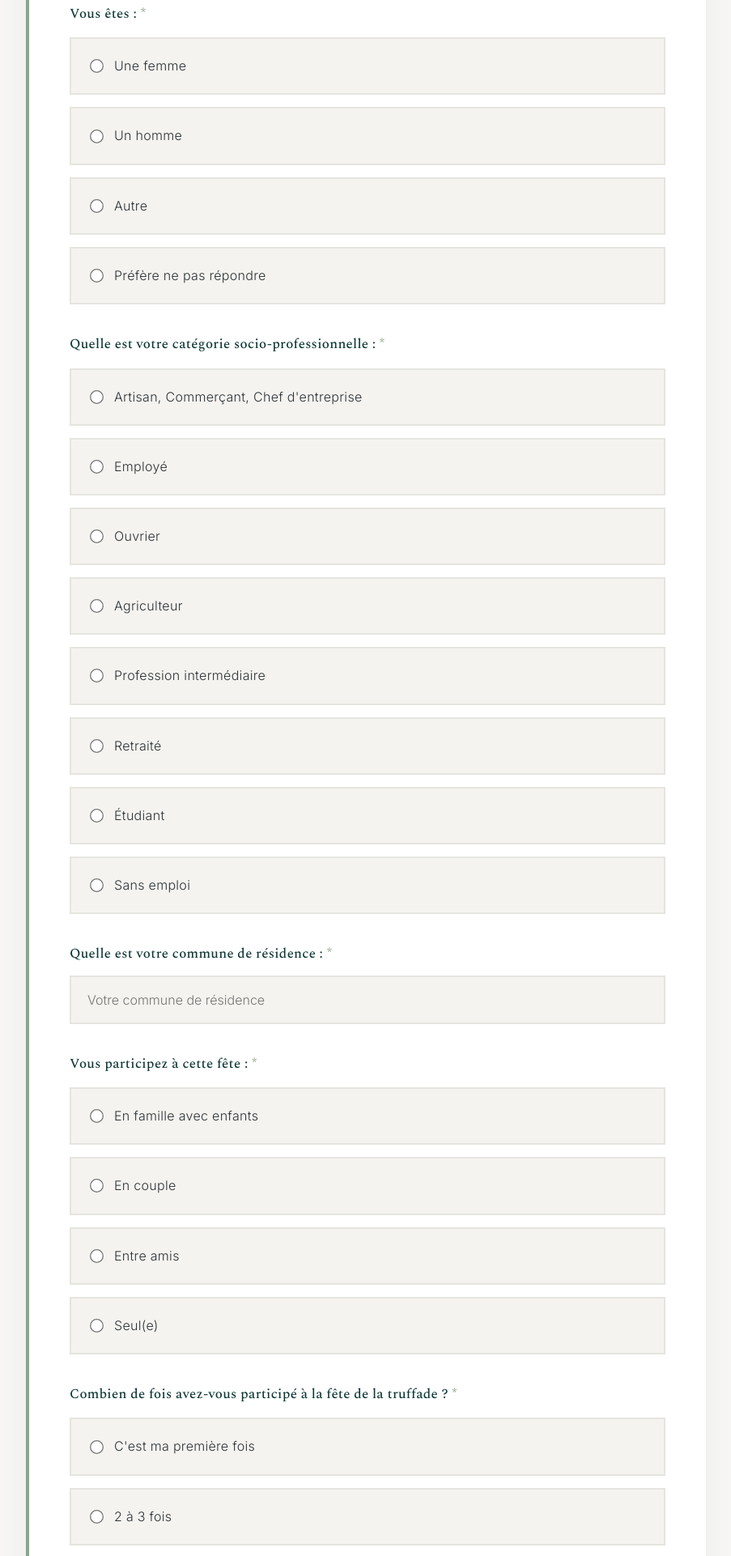
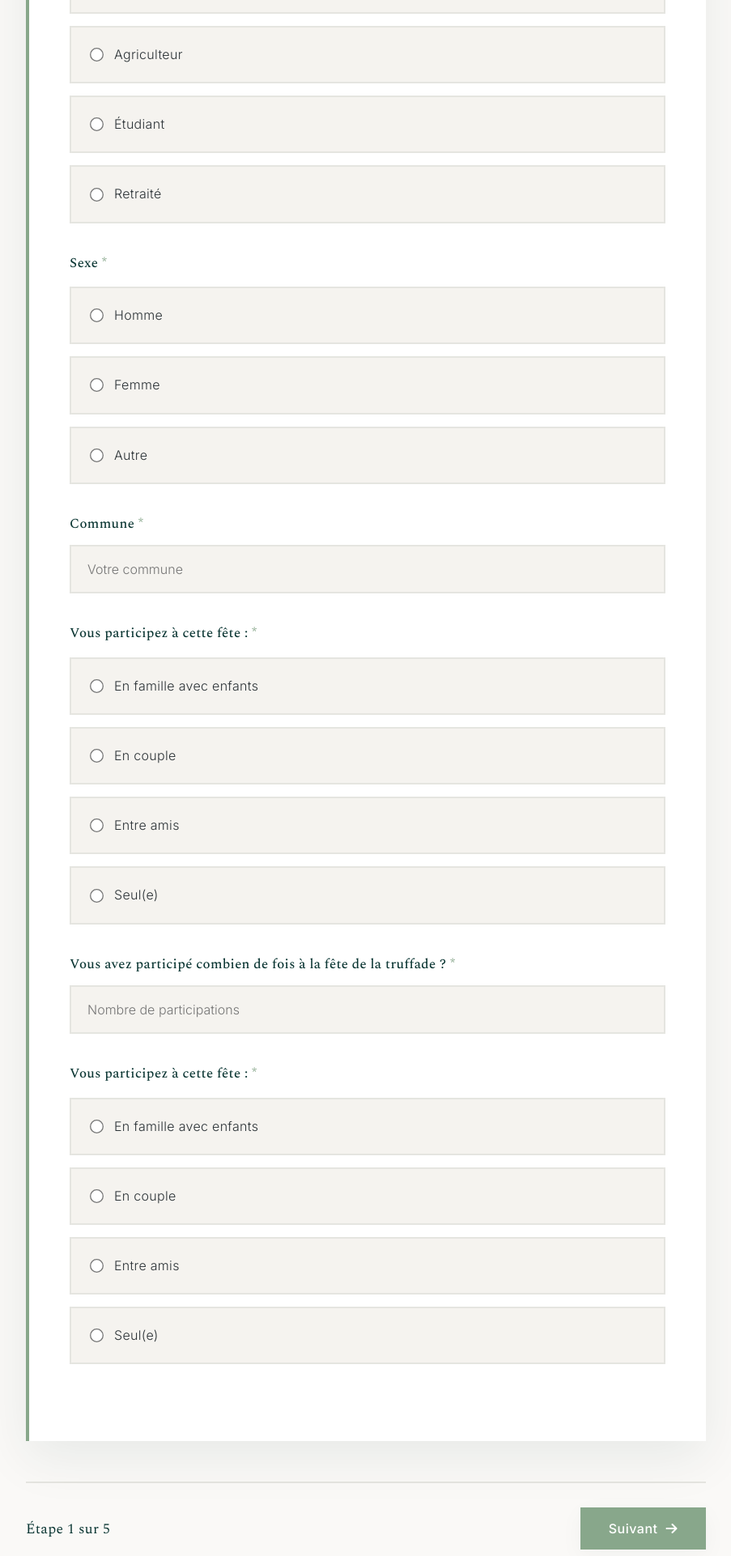
Before and after one commit to MCS-artisanat/enqu-te-quantitative, a plain HTML site: page index.html in a window 1280 px wide. Shown: the part 1769-3691 px from the top of the page at 81% size, without its empty margins (188-1091 px from the left). Drawn offline with nearby package versions, Linux system fonts and the light colour scheme.

Commit message:
index.html

```diff
--- a/index.html
+++ b/index.html
@@ -12,8 +12,8 @@
     <link href="https://cdnjs.cloudflare.com/ajax/libs/font-awesome/6.0.0/css/all.min.css" rel="stylesheet">
 
     <!-- Firebase -->
-    <script src="https://www.gstatic.com/firebasejs/8.10.1/firebase-app.js"></script>
-    <script src="https://www.gstatic.com/firebasejs/8.10.1/firebase-firestore.js"></script>
+    <script src="https://www.gstatic.com/firebasejs/9.22.0/firebase-app-compat.js"></script>
+    <script src="https://www.gstatic.com/firebasejs/9.22.0/firebase-firestore-compat.js"></script>
 
     <style>
         :root {
@@ -594,101 +594,72 @@
                 </div>
 
                 <div class="form-group">
-                    <label class="form-label">Quelle est votre tranche d'âge ? <span class="required">*</span></label>
+                    <label class="form-label">Âge <span class="required">*</span></label>
+                    <input type="number" name="age" class="form-input" placeholder="Votre âge" required min="16" max="120">
+                    <div class="error">Veuillez indiquer votre âge</div>
+                </div>
+
+                <div class="form-group">
+                    <label class="form-label">Statut professionnel <span class="required">*</span></label>
                     <div class="radio-group">
                         <div class="radio-item">
-                            <input type="radio" name="age" value="moins_18" id="moins_18" required>
-                            <label for="moins_18">Moins de 18 ans</label>
-                        </div>
-                        <div class="radio-item">
-                            <input type="radio" name="age" value="18_25" id="18_25" required>
-                            <label for="18_25">18-25 ans</label>
-                        </div>
-                        <div class="radio-item">
-                            <input type="radio" name="age" value="26_35" id="26_35" required>
-                            <label for="26_35">26-35 ans</label>
-                        </div>
-                        <div class="radio-item">
-                            <input type="radio" name="age" value="36_50" id="36_50" required>
-                            <label for="36_50">36-50 ans</label>
-                        </div>
-                        <div class="radio-item">
-                            <input type="radio" name="age" value="51_65" id="51_65" required>
-                            <label for="51_65">51-65 ans</label>
-                        </div>
-                        <div class="radio-item">
-                            <input type="radio" name="age" value="plus_65" id="plus_65" required>
-                            <label for="plus_65">Plus de 65 ans</label>
-                        </div>
-                    </div>
-                    <div class="error">Veuillez sélectionner votre tranche d'âge</div>
+                            <input type="radio" name="statut" value="cadre_pis" id="cadre_pis" required>
+                            <label for="cadre_pis">Cadre et Profession Intellectuelle Supérieure</label>
+                        </div>
+                        <div class="radio-item">
+                            <input type="radio" name="statut" value="profession_intermediaire" id="profession_intermediaire" required>
+                            <label for="profession_intermediaire">Profession intermédiaire</label>
+                        </div>
+                        <div class="radio-item">
+                            <input type="radio" name="statut" value="employe" id="employe" required>
+                            <label for="employe">Employé</label>
+                        </div>
+                        <div class="radio-item">
+                            <input type="radio" name="statut" value="ouvrier" id="ouvrier" required>
+                            <label for="ouvrier">Ouvrier</label>
+                        </div>
+                        <div class="radio-item">
+                            <input type="radio" name="statut" value="artisan_commercant" id="artisan_commercant" required>
+                            <label for="artisan_commercant">Artisan, Commerçant et Chef d'entreprise</label>
+                        </div>
+                        <div class="radio-item">
+                            <input type="radio" name="statut" value="agriculteur" id="agriculteur" required>
+                            <label for="agriculteur">Agriculteur</label>
+                        </div>
+                        <div class="radio-item">
+                            <input type="radio" name="statut" value="etudiant" id="etudiant" required>
+                            <label for="etudiant">Étudiant</label>
+                        </div>
+                        <div class="radio-item">
+                            <input type="radio" name="statut" value="retraite" id="retraite" required>
+                            <label for="retraite">Retraité</label>
+                        </div>
+                    </div>
+                    <div class="error">Veuillez sélectionner votre statut professionnel</div>
                 </div>
 
                 <div class="form-group">
-                    <label class="form-label">Vous êtes : <span class="required">*</span></label>
+                    <label class="form-label">Sexe <span class="required">*</span></label>
                     <div class="radio-group">
                         <div class="radio-item">
+                            <input type="radio" name="sexe" value="homme" id="homme" required>
+                            <label for="homme">Homme</label>
+                        </div>
+                        <div class="radio-item">
                             <input type="radio" name="sexe" value="femme" id="femme" required>
-                            <label for="femme">Une femme</label>
-                        </div>
-                        <div class="radio-item">
-                            <input type="radio" name="sexe" value="homme" id="homme" required>
-                            <label for="homme">Un homme</label>
-                        </div>
-                        <div class="radio-item">
-                            <input type="radio" name="sexe" value="autre" id="autre" required>
-                            <label for="autre">Autre</label>
-                        </div>
-                        <div class="radio-item">
-                            <input type="radio" name="sexe" value="pas_repondre" id="pas_repondre" required>
-                            <label for="pas_repondre">Préfère ne pas répondre</label>
+                            <label for="femme">Femme</label>
+                        </div>
+                        <div class="radio-item">
+                            <input type="radio" name="sexe" value="autre" id="autre_sexe" required>
+                            <label for="autre_sexe">Autre</label>
                         </div>
                     </div>
                     <div class="error">Veuillez sélectionner votre sexe</div>
                 </div>
 
                 <div class="form-group">
-                    <label class="form-label">Quelle est votre catégorie socio-professionnelle : <span class="required">*</span></label>
-                    <div class="radio-group">
-                        <div class="radio-item">
-                            <input type="radio" name="csp" value="artisan_commercant" id="artisan_commercant" required>
-                            <label for="artisan_commercant">Artisan, Commerçant, Chef d'entreprise</label>
-                        </div>
-                        <div class="radio-item">
-                            <input type="radio" name="csp" value="employe" id="employe" required>
-                            <label for="employe">Employé</label>
-                        </div>
-                        <div class="radio-item">
-                            <input type="radio" name="csp" value="ouvrier" id="ouvrier" required>
-                            <label for="ouvrier">Ouvrier</label>
-                        </div>
-                        <div class="radio-item">
-                            <input type="radio" name="csp" value="agriculteur" id="agriculteur" required>
-                            <label for="agriculteur">Agriculteur</label>
-                        </div>
-                        <div class="radio-item">
-                            <input type="radio" name="csp" value="profession_intermediaire" id="profession_intermediaire" required>
-                            <label for="profession_intermediaire">Profession intermédiaire</label>
-                        </div>
-                        <div class="radio-item">
-                            <input type="radio" name="csp" value="retraite" id="retraite" required>
-                            <label for="retraite">Retraité</label>
-                        </div>
-                        <div class="radio-item">
-                            <input type="radio" name="csp" value="etudiant" id="etudiant" required>
-                            <label for="etudiant">Étudiant</label>
-                        </div>
-                        <div class="radio-item">
-                            <input type="radio" name="csp" value="sans_emploi" id="sans_emploi" required>
-                            <label for="sans_emploi">Sans emploi</label>
-                        </div>
-                    </div>
-                    <div class="error">Veuillez sélectionner votre catégorie socio-professionnelle</div>
-                </div>
-
-                <div class="form-group">
-                    <label class="form-label">Quelle est votre commune de résidence : <span class="required">*</span></label>
-                    <input type="text" name="commune" class="form-input" placeholder="Votre commune de résidence" required>
+                    <label class="form-label">Commune <span class="required">*</span></label>
+                    <input type="text" name="commune" class="form-input" placeholder="Votre commune" required>
                     <div class="error">Veuillez indiquer votre commune</div>
                 </div>
 
@@ -712,30 +683,36 @@
                             <label for="seul">Seul(e)</label>
                         </div>
                     </div>
+                    <div class="error">Veuillez sélectionner une réponse</div>
+                </div>
+
+                <div class="form-group">
+                    <label class="form-label">Vous avez participé combien de fois à la fête de la truffade ? <span class="required">*</span></label>
+                    <input type="number" name="nb_participations" class="form-input" placeholder="Nombre de participations" required min="0">
+                    <div class="error">Veuillez indiquer le nombre de participations</div>
+                </div>
+
+                <div class="form-group">
+                    <label class="form-label">Vous participez à cette fête : <span class="required">*</span></label>
+                    <div class="radio-group">
+                        <div class="radio-item">
+                            <input type="radio" name="participation_type" value="famille_enfants" id="famille_enfants" required>
+                            <label for="famille_enfants">En famille avec enfants</label>
+                        </div>
+                        <div class="radio-item">
+                            <input type="radio" name="participation_type" value="couple" id="couple" required>
+                            <label for="couple">En couple</label>
+                        </div>
+                        <div class="radio-item">
+                            <input type="radio" name="participation_type" value="amis" id="amis" required>
+                            <label for="amis">Entre amis</label>
+                        </div>
+                        <div class="radio-item">
+                            <input type="radio" name="participation_type" value="seul" id="seul" required>
+                            <label for="seul">Seul(e)</label>
+                        </div>
+                    </div>
                     <div class="error">Veuillez sélectionner votre type de participation</div>
-                </div>
-
-                <div class="form-group">
-                    <label class="form-label">Combien de fois avez-vous participé à la fête de la truffade ? <span class="required">*</span></label>
-                    <div class="radio-group">
-                        <div class="radio-item">
-                            <input type="radio" name="nb_participations" value="premiere" id="premiere" required>
-                            <label for="premiere">C'est ma première fois</label>
-                        </div>
-                        <div class="radio-item">
-                            <input type="radio" name="nb_participations" value="2_3" id="2_3" required>
-                            <label for="2_3">2 à 3 fois</label>
-                        </div>
-                        <div class="radio-item">
-                            <input type="radio" name="nb_participations" value="4_5" id="4_5" required>
-                            <label for="4_5">4 à 5 fois</label>
-                        </div>
-                        <div class="radio-item">
-                            <input type="radio" name="nb_participations" value="plus_5" id="plus_5" required>
-                            <label for="plus_5">Plus de 5 fois</label>
-                        </div>
-                    </div>
-                    <div class="error">Veuillez sélectionner le nombre de participations</div>
                 </div>
             </div>
 
```
